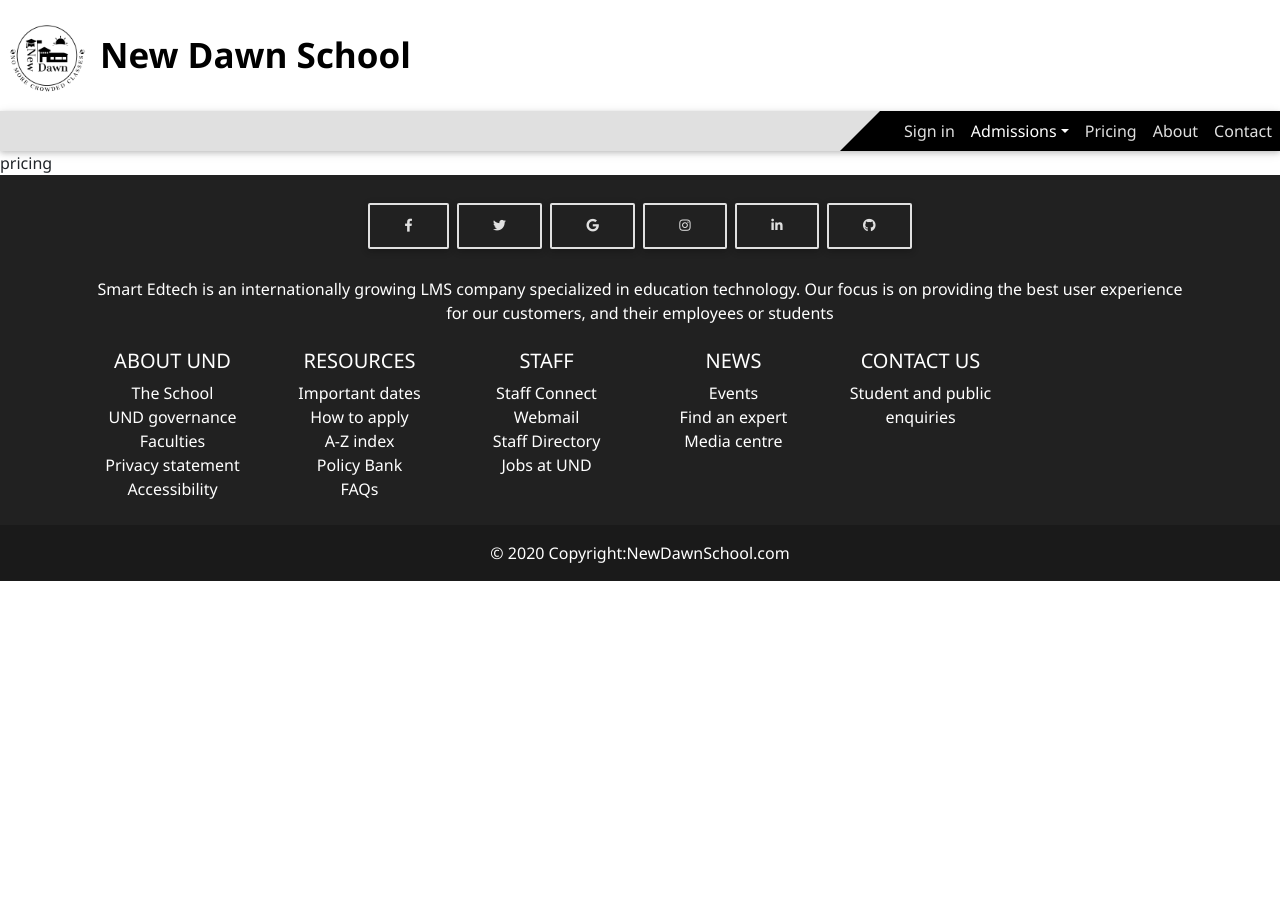
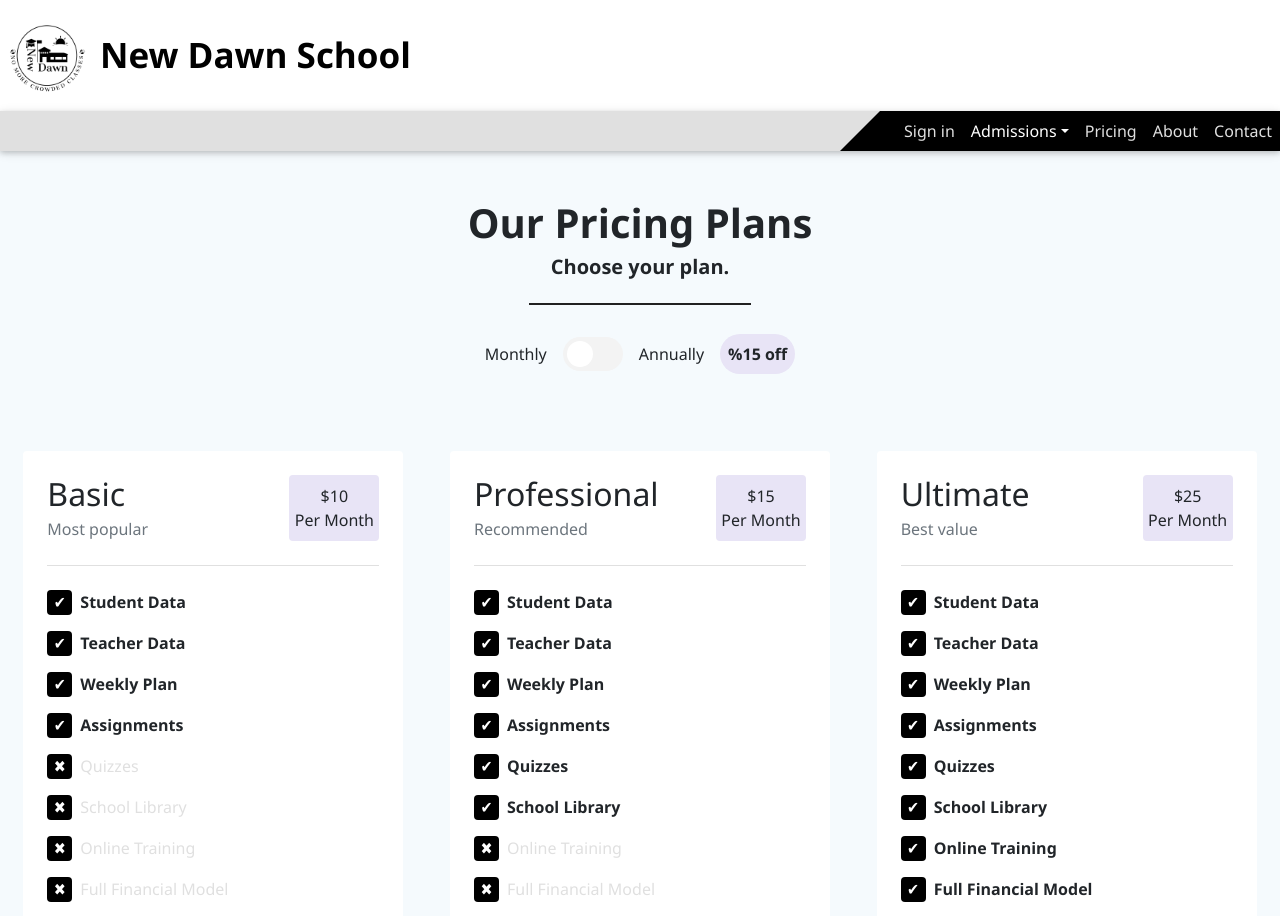
Before and after one commit to ziadgaafar/new-dawn-school, a React (Create React App) app in the folder client/: page /pricing in a window 1280 px wide. Shown: the top 916 px of the page. Before the commit the page ends 800 px from the top, so only its background shows below. Built offline with nearby package versions, Linux system fonts and the light colour scheme.

Commit message:
added pricing page

```diff
--- a/client/src/components/Pages/pricing.js
+++ b/client/src/components/Pages/pricing.js
@@ -1,14 +1,171 @@
-import React from "react";
-import "./about.css";
+import React, { useState } from "react";
+import { Button, Col, Container, Row } from "react-bootstrap";
 
 const Pricing = () => {
-
+  const color = "#E8E4F6";
+  const colorDark = "#241348";
+  const transition = "all 0.4s ease-in-out";
+  const [annually, setAnnually] = useState(false);
+  const [selected, setSelected] = useState(0);
+  const plans = [
+    {
+      id: 1,
+      name: "Basic",
+      description: "Most popular",
+      monthly: 10,
+      annually: 80,
+      features: [
+        { name: "Student Data", value: true },
+        { name: "Teacher Data", value: true },
+        { name: "Weekly Plan", value: true },
+        { name: "Assignments", value: true },
+        { name: "Quizzes", value: false },
+        { name: "School Library", value: false },
+        { name: "Online Training", value: false },
+        { name: "Full Financial Model", value: false },
+      ],
+    },
+    {
+      id: 2,
+      name: "Professional",
+      description: "Recommended",
+      monthly: 15,
+      annually: 115,
+      features: [
+        { name: "Student Data", value: true },
+        { name: "Teacher Data", value: true },
+        { name: "Weekly Plan", value: true },
+        { name: "Assignments", value: true },
+        { name: "Quizzes", value: true },
+        { name: "School Library", value: true },
+        { name: "Online Training", value: false },
+        { name: "Full Financial Model", value: false },
+      ],
+    },
+    {
+      id: 3,
+      name: "Ultimate",
+      description: "Best value",
+      monthly: 25,
+      annually: 190,
+      features: [
+        { name: "Student Data", value: true },
+        { name: "Teacher Data", value: true },
+        { name: "Weekly Plan", value: true },
+        { name: "Assignments", value: true },
+        { name: "Quizzes", value: true },
+        { name: "School Library", value: true },
+        { name: "Online Training", value: true },
+        { name: "Full Financial Model", value: true },
+      ],
+    },
+  ];
 
   return (
-    <div className=''>
-      pricing
+    <div style={{ backgroundColor: "#F5FAFD" }}>
+      <Container className="py-5">
+        <div className="d-flex flex-column align-items-center">
+          <h1 className="fw-bold">Our Pricing Plans</h1>
+          <h5 className="fw-bold mb-0">Choose your plan.</h5>
+          <span
+            className="bg-dark my-4"
+            style={{ height: 2, width: "20%" }}
+          ></span>
+          <div className="d-flex gap-3 align-items-center">
+            <span className="fw-bolder">Monthly</span>
+            <label className="switch mt-2">
+              <input
+                type="checkbox"
+                checked={annually}
+                onChange={() => setAnnually((prev) => !prev)}
+              />
+              <span className="slider round"></span>
+            </label>
+            <span className="fw-bolder">Annually</span>
+            <span
+              className="rounded-pill p-2"
+              style={{ backgroundColor: color }}
+            >
+              %15 off
+            </span>
+          </div>
+        </div>
+      </Container>
+
+      <Row className="mt-4 pb-5 w-100 mx-auto">
+        {plans.map((plan) => (
+          <Col
+            key={plan.id}
+            xs={12}
+            md={6}
+            lg={4}
+            className={`rounded p-4 mx-auto mb-4 ${selected === plan.id && ""}`}
+            style={{
+              maxWidth: 380,
+              transition: transition,
+              transform:
+                selected === plan.id ? "translateY(-20px)" : "translateY(0px)",
+              backgroundColor: selected === plan.id ? colorDark : "white",
+              color: selected === plan.id && color,
+            }}
+          >
+            <div className="d-flex justify-content-between w-100">
+              <div className="">
+                <h2 className="mb-1 fw-bolder">{plan.name}</h2>
+                <p
+                  className={`m-0 ${
+                    selected === plan.id ? "text-light" : "text-muted"
+                  }`}
+                >
+                  {plan.description}
+                </p>
+              </div>
+              <div
+                className="rounded text-center  d-flex flex-column justify-content-center"
+                style={{
+                  color: selected == plan.id && colorDark,
+                  backgroundColor: selected == plan.id ? color : color,
+                  width: 90,
+                }}
+              >
+                <p className="m-0 fw-bolder">
+                  ${annually ? plan.annually : plan.monthly}
+                </p>
+                <p className="m-0 fw-bolder">
+                  Per {annually ? "Year" : "Month"}
+                </p>
+              </div>
+            </div>
+            <div className="w-100 bg-light my-4" style={{ height: 1 }}></div>
+            <div className="">
+              {plan.features.map((feature) => (
+                <div key={feature.name} className="d-flex gap-2">
+                  <p
+                    className="rounded text-center text-white bg-black"
+                    style={{ width: 25, height: 25 }}
+                  >
+                    {feature.value ? `✔` : `✖`}
+                  </p>
+                  <p className={`${feature.value ? "fw-bold" : "text-light"}`}>
+                    {feature.name}
+                  </p>
+                </div>
+              ))}
+            </div>
+            <div className="w-100 d-flex justify-content-center">
+              <button
+                className="border w-75 py-1"
+                style={{ backgroundColor: color }}
+                onClick={() => setSelected(plan.id)}
+              >
+                Choose Plan
+              </button>
+            </div>
+          </Col>
+        ))}
+      </Row>
     </div>
-  )
-}
+  );
+};
 
-export default Pricing
+export default Pricing;
--- a/client/src/index.css
+++ b/client/src/index.css
@@ -1,5 +1,7 @@
 * {
     box-sizing: border-box;
+    padding: 0;
+    margin: 0;
 }
 
 body {
@@ -13,3 +15,67 @@ body {
 .nav-item .dropdown-item {
   color: #ffffff;
 }
+
+/* The switch - the box around the slider */
+.switch {
+  position: relative;
+  display: inline-block;
+  width: 60px;
+  height: 34px;
+}
+
+/* Hide default HTML checkbox */
+.switch input {
+  opacity: 0;
+  width: 0;
+  height: 0;
+}
+
+/* The slider */
+.slider {
+  position: absolute;
+  cursor: pointer;
+  top: 0;
+  left: 0;
+  right: 0;
+  bottom: 0;
+  background-color: #F3F3F3 !important;
+  -webkit-transition: .4s;
+  transition: .4s;
+}
+
+.slider:before {
+  position: absolute;
+  content: "";
+  height: 26px;
+  width: 26px;
+  left: 4px;
+  bottom: 4px;
+  background-color: white;
+  -webkit-transition: .4s;
+  transition: .4s;
+}
+
+input:checked + .slider {
+  background-color: #241348 !important;
+  /* background-color: #E8E4F6 !important; */
+}
+
+input:focus + .slider {
+  box-shadow: 0 0 1px #E8E4F6;
+}
+
+input:checked + .slider:before {
+  -webkit-transform: translateX(26px);
+  -ms-transform: translateX(26px);
+  transform: translateX(26px);
+}
+
+/* Rounded sliders */
+.slider.round {
+  border-radius: 34px;
+}
+
+.slider.round:before {
+  border-radius: 50%;
+}
```
Also changed, not shown: client/src/components/NavBar/navbar.css (line endings or trailing spaces).
